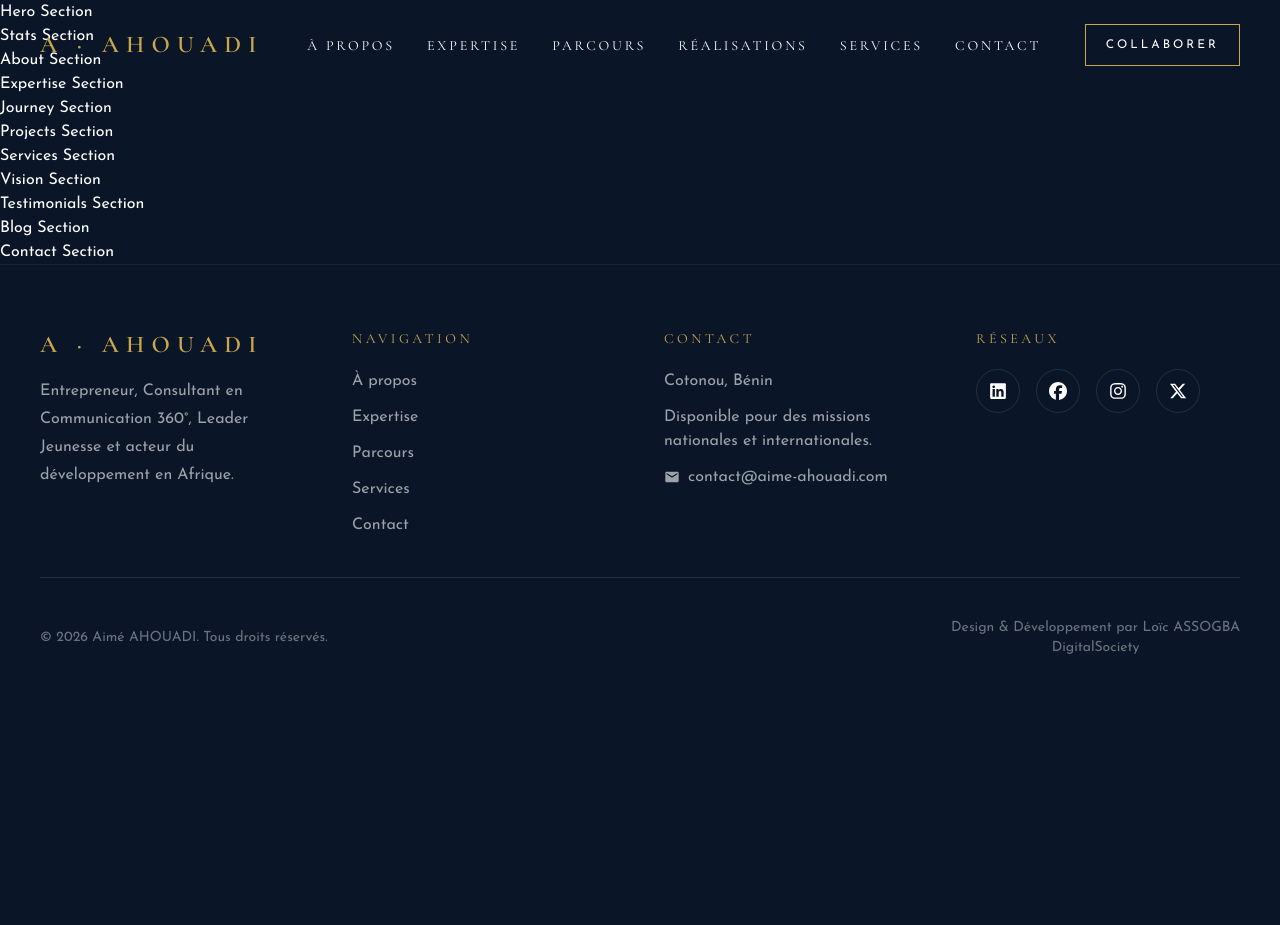
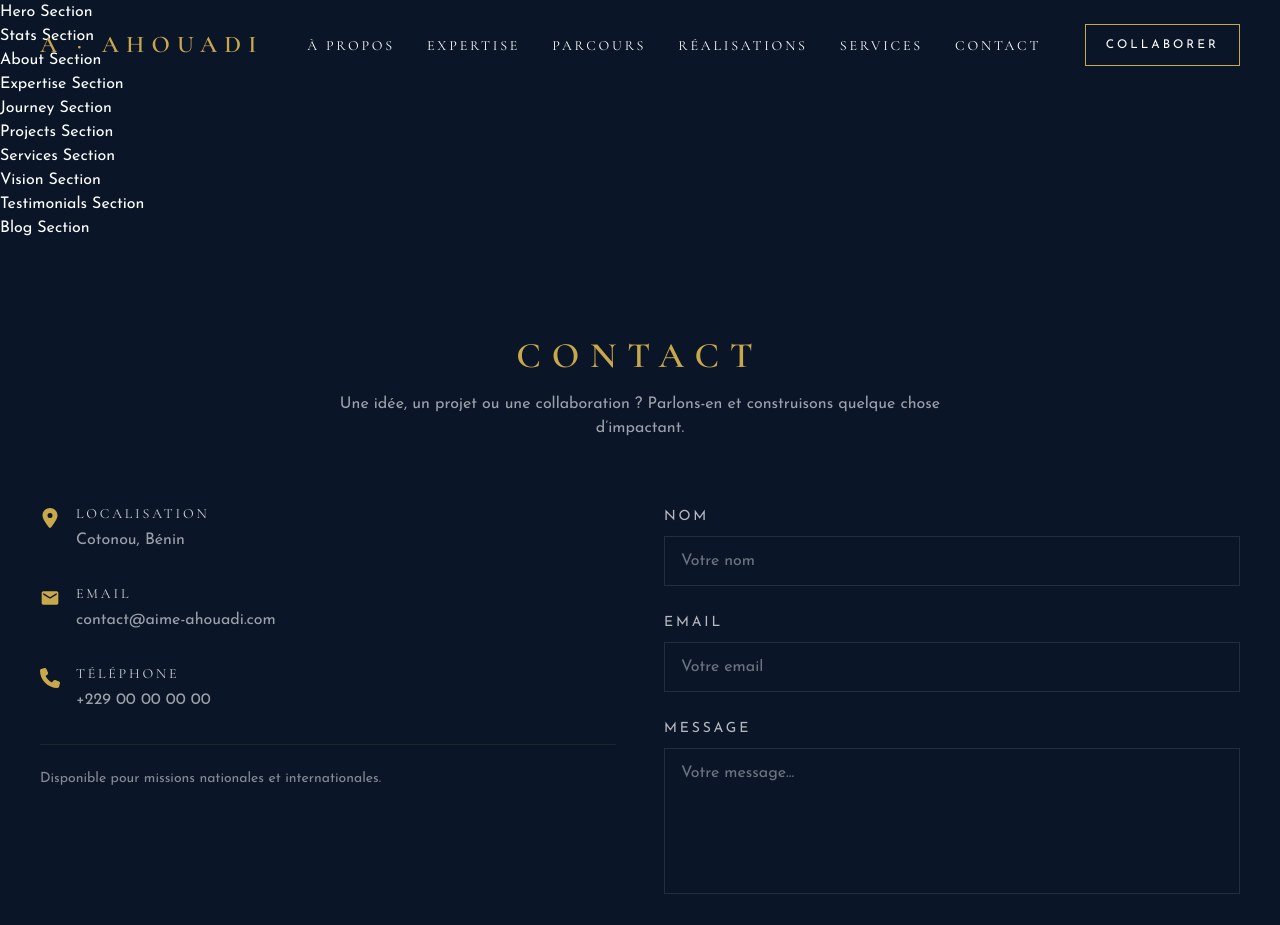
Before and after one commit to Loic-Assogba/aim-e-Ahouadi, a React (Vite) app: page / in a window 1280 px wide. Shown: the top 925 px of the page. Before the commit the page ends 800 px from the top, so only its background shows below. Built offline with nearby package versions, Linux system fonts and the light colour scheme.

Commit message:
Mise en place de la section Contact

```diff
--- a/src/components/Contact.tsx
+++ b/src/components/Contact.tsx
@@ -1,3 +1,156 @@
+import { motion } from 'framer-motion';
+import { MdEmail } from 'react-icons/md';
+import { FaPhone, FaLocationDot } from 'react-icons/fa6';
+
+const container = {
+    hidden: { opacity: 0 },
+    show: {
+        opacity: 1,
+        transition: {
+            staggerChildren: 0.15,
+        },
+    },
+};
+
+const item = {
+    hidden: { opacity: 0, y: 30 },
+    show: { opacity: 1, y: 0 },
+};
+
 export default function Contact() {
-    return <section id="contact">Contact Section</section>;
+    return (
+        <section id="contact" className="bg-navy py-24 px-6 lg:px-10">
+            <div className="mx-auto max-w-7xl">
+                {/* Titre */}
+                <motion.div
+                    initial={{ opacity: 0, y: 30 }}
+                    whileInView={{ opacity: 1, y: 0 }}
+                    viewport={{ once: true, amount: 0.3 }}
+                    transition={{ duration: 0.6 }}
+                    className="text-center mb-16"
+                >
+                    <h2 className="text-gold text-3xl md:text-4xl font-semibold tracking-[0.3em] uppercase">
+                        Contact
+                    </h2>
+
+                    <p className="mt-4 text-white/60 max-w-2xl mx-auto">
+                        Une idée, un projet ou une collaboration ? Parlons-en et
+                        construisons quelque chose d’impactant.
+                    </p>
+                </motion.div>
+
+                <div className="grid gap-12 lg:grid-cols-2">
+                    {/* INFOS */}
+                    <motion.div
+                        variants={container}
+                        initial="hidden"
+                        whileInView="show"
+                        viewport={{ once: true, amount: 0.3 }}
+                        className="space-y-8"
+                    >
+                        <motion.div variants={item} className="flex gap-4">
+                            <FaLocationDot
+                                className="text-gold mt-1"
+                                size={20}
+                            />
+                            <div>
+                                <h3 className="text-white/80 uppercase tracking-[0.2em] text-sm">
+                                    Localisation
+                                </h3>
+                                <p className="text-white/60 mt-1">
+                                    Cotonou, Bénin
+                                </p>
+                            </div>
+                        </motion.div>
+
+                        <motion.div variants={item} className="flex gap-4">
+                            <MdEmail className="text-gold mt-1" size={20} />
+                            <div>
+                                <h3 className="text-white/80 uppercase tracking-[0.2em] text-sm">
+                                    Email
+                                </h3>
+                                <p className="text-white/60 mt-1">
+                                    contact@aime-ahouadi.com
+                                </p>
+                            </div>
+                        </motion.div>
+
+                        <motion.div variants={item} className="flex gap-4">
+                            <FaPhone className="text-gold mt-1" size={20} />
+                            <div>
+                                <h3 className="text-white/80 uppercase tracking-[0.2em] text-sm">
+                                    Téléphone
+                                </h3>
+                                <p className="text-white/60 mt-1">
+                                    +229 00 00 00 00
+                                </p>
+                            </div>
+                        </motion.div>
+
+                        <motion.div
+                            variants={item}
+                            className="pt-6 border-t border-gold/10"
+                        >
+                            <p className="text-white/50 text-sm">
+                                Disponible pour missions nationales et
+                                internationales.
+                            </p>
+                        </motion.div>
+                    </motion.div>
+
+                    {/* FORMULAIRE */}
+                    <motion.form
+                        variants={container}
+                        initial="hidden"
+                        whileInView="show"
+                        viewport={{ once: true, amount: 0.3 }}
+                        className="space-y-6"
+                    >
+                        <motion.div variants={item}>
+                            <label className="text-white/70 text-sm uppercase tracking-[0.2em]">
+                                Nom
+                            </label>
+                            <input
+                                type="text"
+                                className="mt-2 w-full bg-transparent border border-white/10 px-4 py-3 text-white/80 outline-none focus:border-gold transition"
+                                placeholder="Votre nom"
+                            />
+                        </motion.div>
+
+                        <motion.div variants={item}>
+                            <label className="text-white/70 text-sm uppercase tracking-[0.2em]">
+                                Email
+                            </label>
+                            <input
+                                type="email"
+                                className="mt-2 w-full bg-transparent border border-white/10 px-4 py-3 text-white/80 outline-none focus:border-gold transition"
+                                placeholder="Votre email"
+                            />
+                        </motion.div>
+
+                        <motion.div variants={item}>
+                            <label className="text-white/70 text-sm uppercase tracking-[0.2em]">
+                                Message
+                            </label>
+                            <textarea
+                                rows={5}
+                                className="mt-2 w-full bg-transparent border border-white/10 px-4 py-3 text-white/80 outline-none focus:border-gold transition resize-none"
+                                placeholder="Votre message..."
+                            />
+                        </motion.div>
+
+                        <motion.button
+                            variants={item}
+                            whileHover={{ scale: 1.03 }}
+                            whileTap={{ scale: 0.97 }}
+                            type="submit"
+                            className="w-full border border-gold py-4 text-xs uppercase tracking-[0.25em] text-gold transition hover:bg-gold hover:text-navy"
+                        >
+                            Envoyer le message
+                        </motion.button>
+                    </motion.form>
+                </div>
+            </div>
+        </section>
+    );
 }
```
